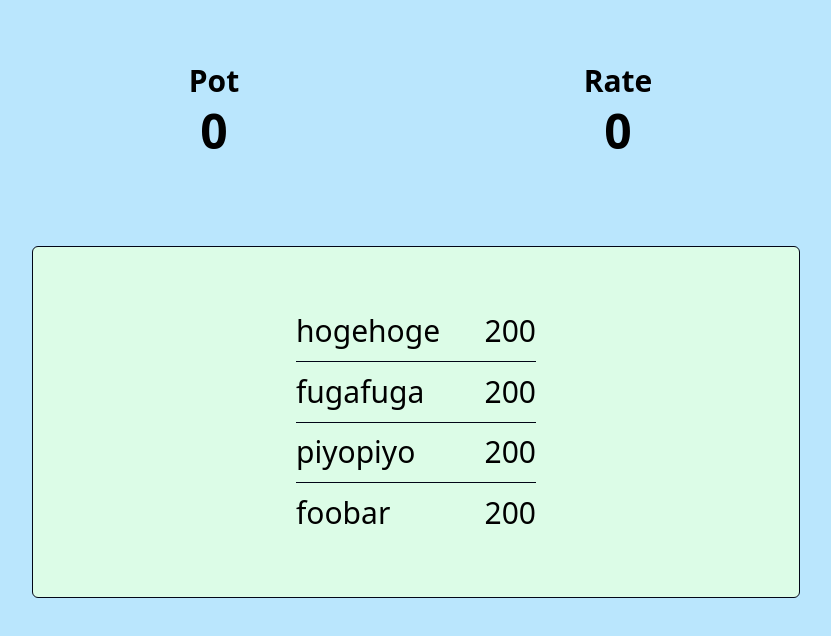
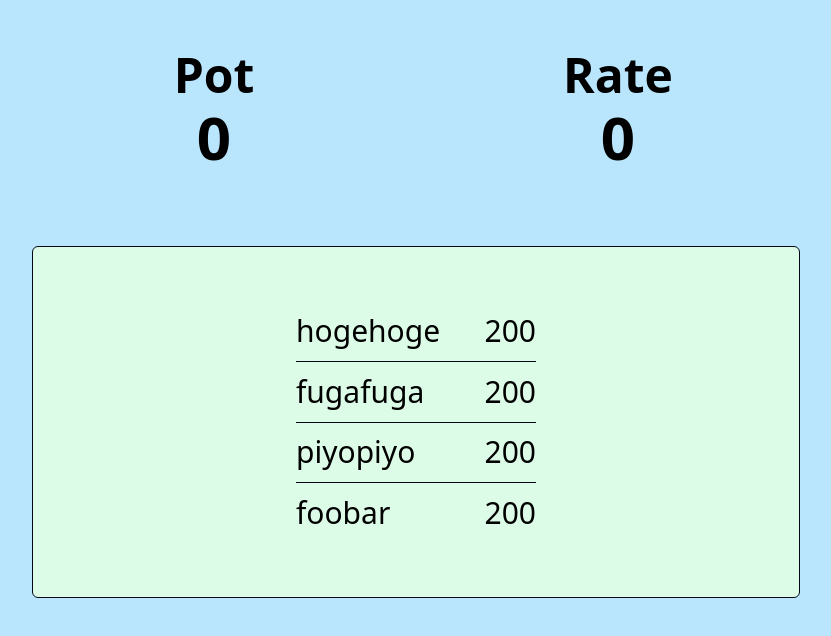
Before and after one commit to haruki26/poker-app-frontend, a React (Vite) app: page / in a window 1280 px wide. Shown: the top 636 px of the page, without its empty margins (224-1055 px from the left). Built offline with nearby package versions, Linux system fonts and the light colour scheme.

Commit message:
Pot Rate cheange font-size

```diff
--- a/src/components/GameInfo/GameInfo.tsx
+++ b/src/components/GameInfo/GameInfo.tsx
@@ -9,7 +9,7 @@ type Props = {
 
 const GameInfo: React.FC<Props> = ({ potSize, rate }) => {
     return (
-        <div className="h-full flex gap-10 justify-center items-center">
+        <div className="h-full flex gap-10  justify-center items-center">
             <div className={style}>
                 <Label label="Pot" value={potSize.toString()} />
             </div>
--- a/src/components/GameInfo/Label.tsx
+++ b/src/components/GameInfo/Label.tsx
@@ -6,8 +6,8 @@ type Props = {
 const Label: React.FC<Props> = ({ label, value }) => {
     return (
         <div className="flex flex-col gap-2 justify-center items-center p-2">
-            <span className="text-3xl font-bold">{label}</span>
-            <span className="text-5xl font-bold">{value}</span>
+            <span className="text-5xl font-bold">{label}</span>
+            <span className="text-6xl font-bold">{value}</span>
         </div>
     );
 };
```
